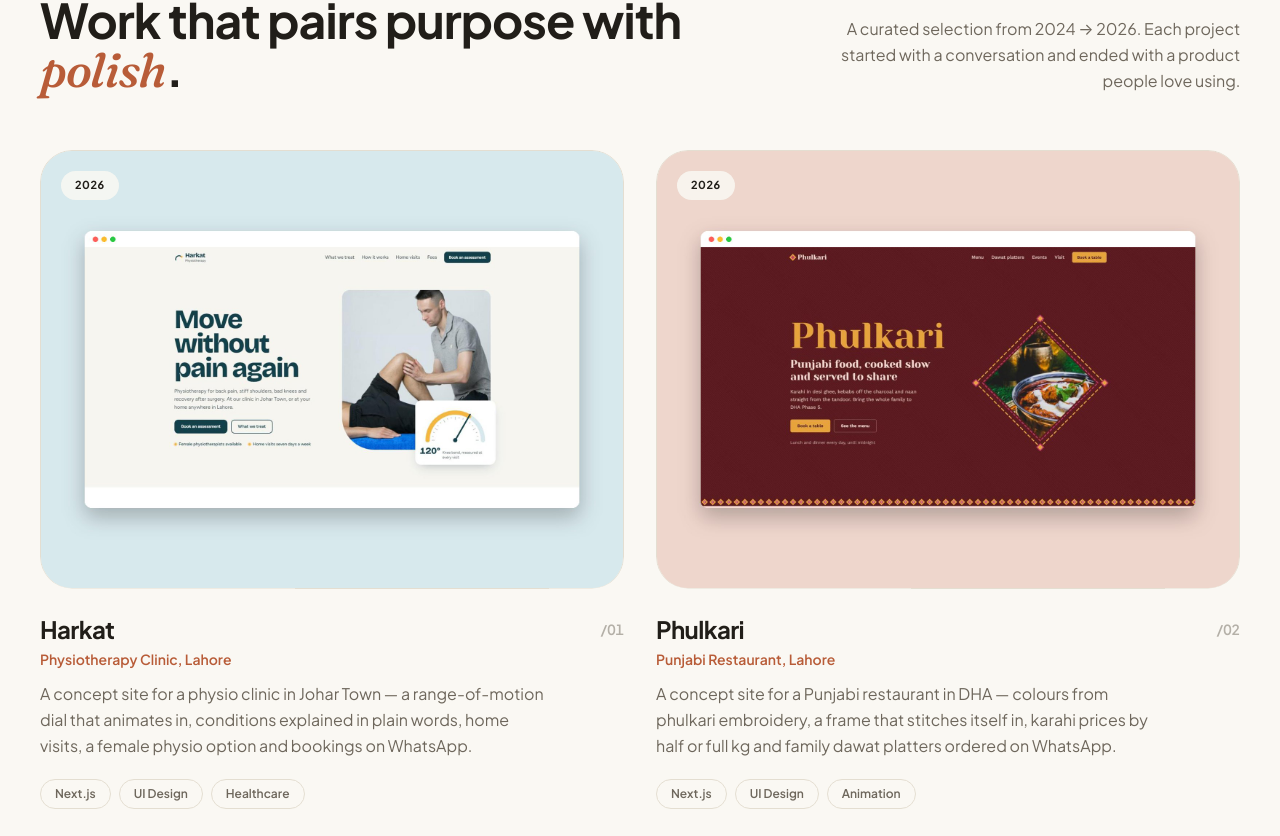
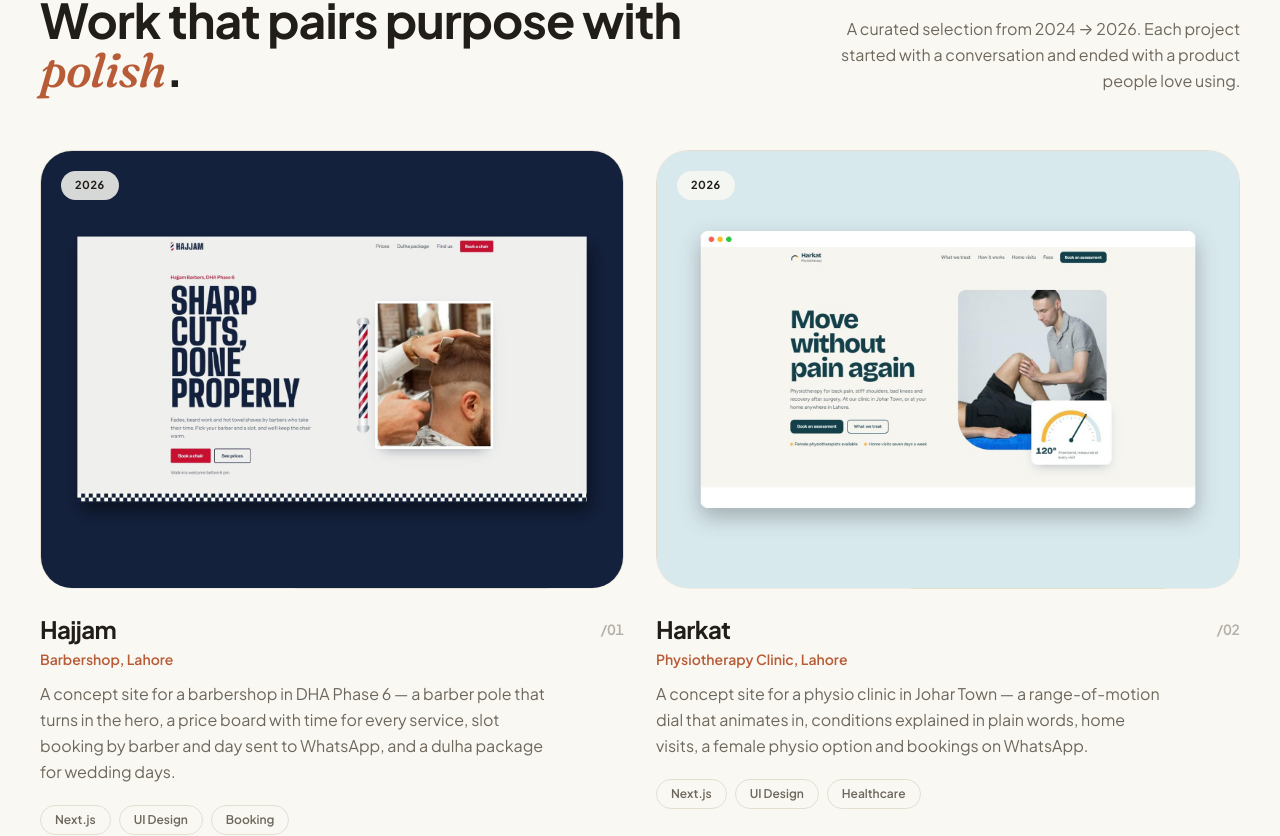
Before and after one commit to Awaiz11/Portfolio, a React (Vite) app: page / in a window 1280 px wide. Shown: the part 3555-4391 px from the top of the page. Built offline with nearby package versions, Linux system fonts and the light colour scheme.

Commit message:
Add files via upload

```diff
--- a/src/components/Projects.tsx
+++ b/src/components/Projects.tsx
@@ -3,6 +3,17 @@ import Reveal from "./Reveal";
 import SectionLabel from "./SectionLabel";
 
 const projects = [
+  {
+    title: "Hajjam",
+    subtitle: "Barbershop, Lahore",
+    year: "2026",
+    image: "/images/project-hajjam.jpg",
+    alt: "Hajjam barbershop website with a turning barber pole beside a haircut photo",
+    description:
+      "A concept site for a barbershop in DHA Phase 6 — a barber pole that turns in the hero, a price board with time for every service, slot booking by barber and day sent to WhatsApp, and a dulha package for wedding days.",
+    tags: ["Next.js", "UI Design", "Booking"],
+    link: "https://hajjam-barbers.vercel.app/",
+  },
   {
     title: "Harkat",
     subtitle: "Physiotherapy Clinic, Lahore",
```
